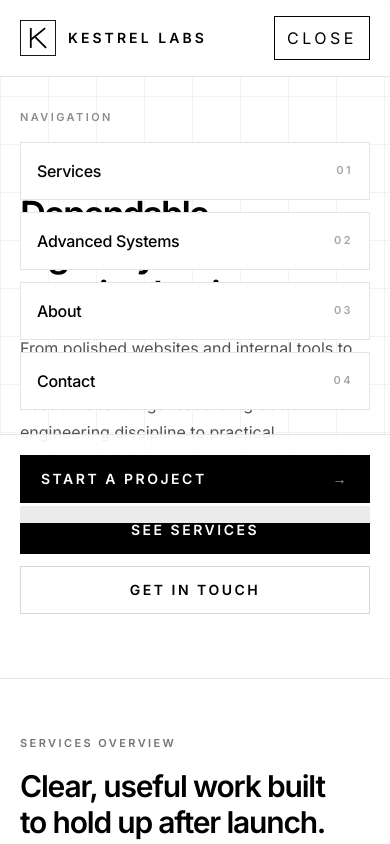
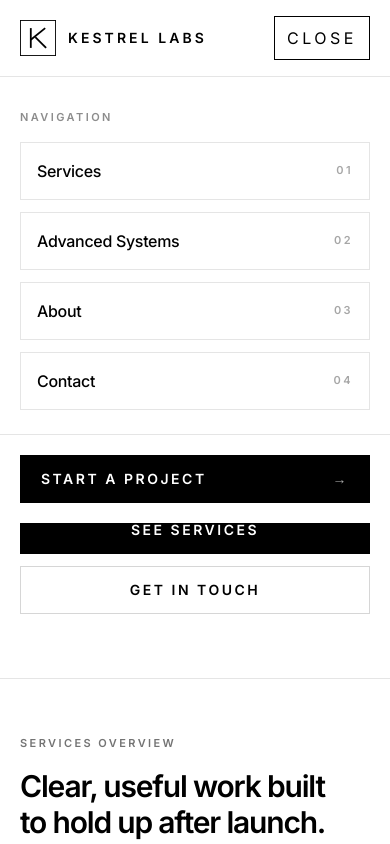
Before and after one commit to KestrelLabsHQ/Landing-Website, a Next.js app: page / in a window 390 px wide. Both pictures are taken after a click on the button "MENU". Shown: the top 844 px of the page. Built offline with nearby package versions, Linux system fonts and the light colour scheme.

Commit message:
Fix mobile menu background layering

```diff
--- a/components/mobile-nav.tsx
+++ b/components/mobile-nav.tsx
@@ -22,8 +22,9 @@ export function MobileNav() {
 
       {open ? (
         <div className="fixed inset-0 z-50 bg-white">
-          <div className="flex min-h-full flex-col bg-[linear-gradient(rgba(10,10,10,0.05)_1px,transparent_1px),linear-gradient(90deg,rgba(10,10,10,0.05)_1px,transparent_1px)] bg-[size:48px_48px]">
-            <div className="flex items-center justify-between border-b border-black/10 bg-white/90 px-5 py-4 backdrop-blur-sm">
+          <div className="flex min-h-full flex-col bg-white">
+            <div className="pointer-events-none absolute inset-0 opacity-60 bg-[linear-gradient(rgba(10,10,10,0.05)_1px,transparent_1px),linear-gradient(90deg,rgba(10,10,10,0.05)_1px,transparent_1px)] bg-[size:48px_48px]" />
+            <div className="relative flex items-center justify-between border-b border-black/10 bg-white px-5 py-4">
               <Link href="/" onClick={() => setOpen(false)} className="flex items-center gap-3 text-sm font-semibold uppercase tracking-[0.22em] text-black">
                 <BrandMark className="h-9 w-9 shrink-0" />
                 <span>Kestrel Labs</span>
@@ -37,7 +38,7 @@ export function MobileNav() {
               </button>
             </div>
 
-            <div className="px-5 pb-6 pt-8">
+            <div className="relative flex-1 bg-white px-5 pb-6 pt-8">
               <p className="mb-4 text-[11px] font-semibold uppercase tracking-[0.22em] text-black/45">
                 Navigation
               </p>
@@ -60,7 +61,7 @@ export function MobileNav() {
               </nav>
             </div>
 
-            <div className="mt-auto border-t border-black/10 bg-white/92 px-5 py-5 backdrop-blur-sm">
+            <div className="relative mt-auto border-t border-black/10 bg-white px-5 py-5">
               <Link
                 href="/contact"
                 onClick={() => setOpen(false)}
```
